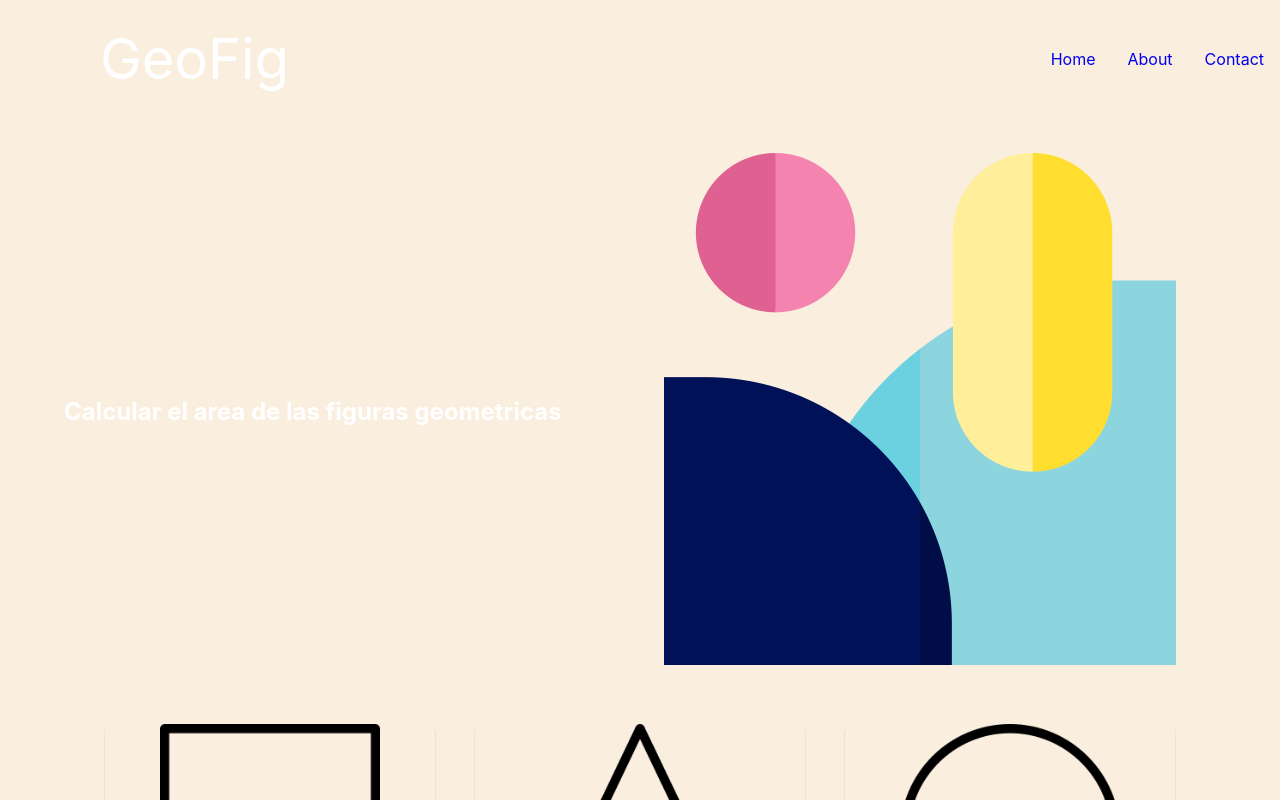
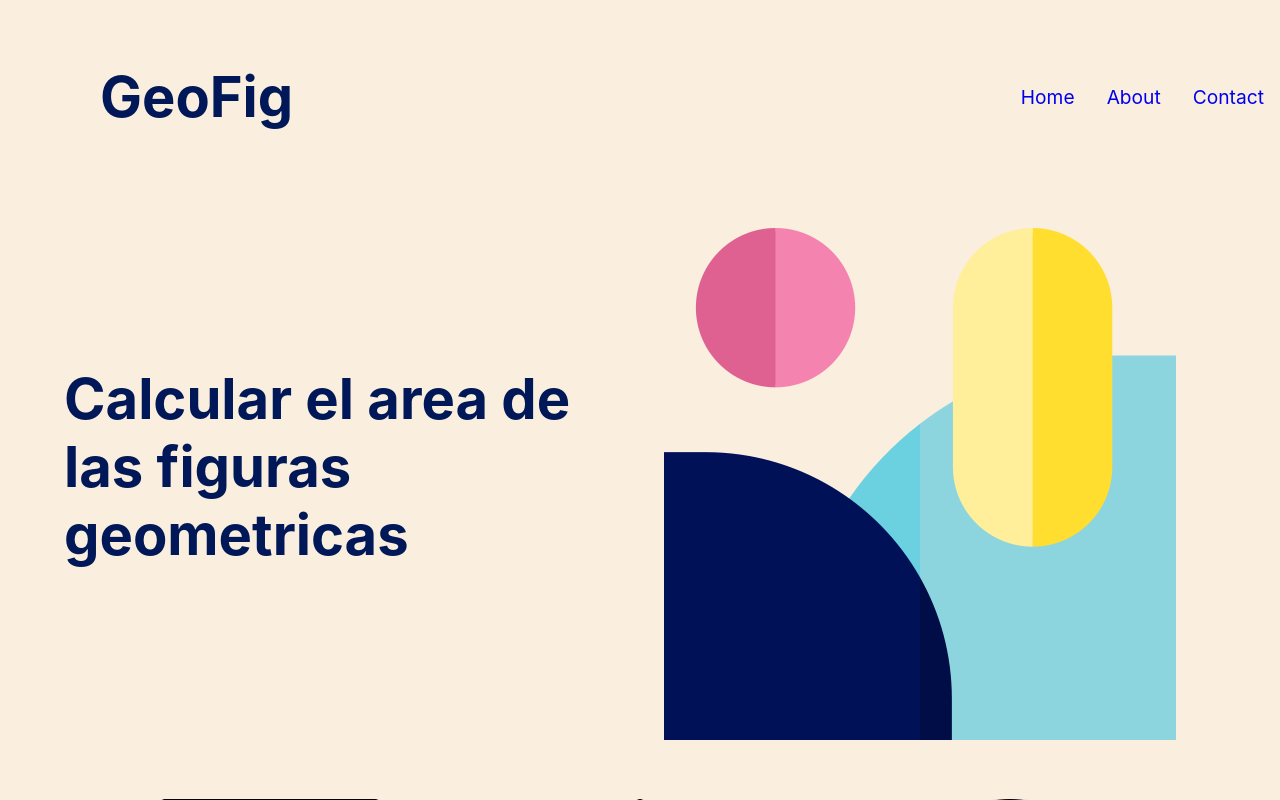
Before and after one commit to KeuryLendof/GeoFig, a React (Create React App) app: page / in a window 1280 px wide. Shown: the top 800 px of the page. Built offline with nearby package versions, Linux system fonts and the light colour scheme.

Commit message:
inicio y header 50%

```diff
--- a/src/componentes/Header/Header.css
+++ b/src/componentes/Header/Header.css
@@ -6,7 +6,7 @@ header{
 }
 
 .brand-title {
-    color: #fff;
+    color: #001858;
     display: block;
     font-size: 3.5rem;
     padding: 25px 100px;
@@ -30,6 +30,7 @@ header{
     display: block;
     text-decoration: none;
     padding: 1rem;
+    font-size: 1.2rem;
 }
 
 .toggle-button {
--- a/src/componentes/Header/Header.js
+++ b/src/componentes/Header/Header.js
@@ -18,7 +18,7 @@ class Header extends Component{
         return(
             <div className="contenedorHeader">
                 <header>
-                    <div class="brand-title">GeoFig</div>
+                    <h1 class="brand-title">GeoFig</h1>
                     <a href="#" class="toggle-button">
                     <span class="bar"></span>
                     <span class="bar"></span>
--- a/src/componentes/Inicio/inicio.css
+++ b/src/componentes/Inicio/inicio.css
@@ -13,3 +13,15 @@
     grid-template-columns: 1fr 1fr;
     align-items: center;
 }
+
+.texto{
+    color: #001858;
+    font-size: 3rem;
+    margin-bottom: .8em;
+}
+.imagen{
+    display: block;
+    width: 100%;
+    margin: 0 auto;
+    max-width: 600px;
+}
--- a/src/componentes/Inicio/inicio.jsx
+++ b/src/componentes/Inicio/inicio.jsx
@@ -11,7 +11,7 @@ const inicio =()=>{
         <div className="productive contenedorInicio">
 
             <section className="texto">
-                <h1>Calcular el area de las figuras geometricas</h1>
+                <h3>Calcular el area de las figuras geometricas</h3>
             </section>
 
             <section className="imagen">
```
